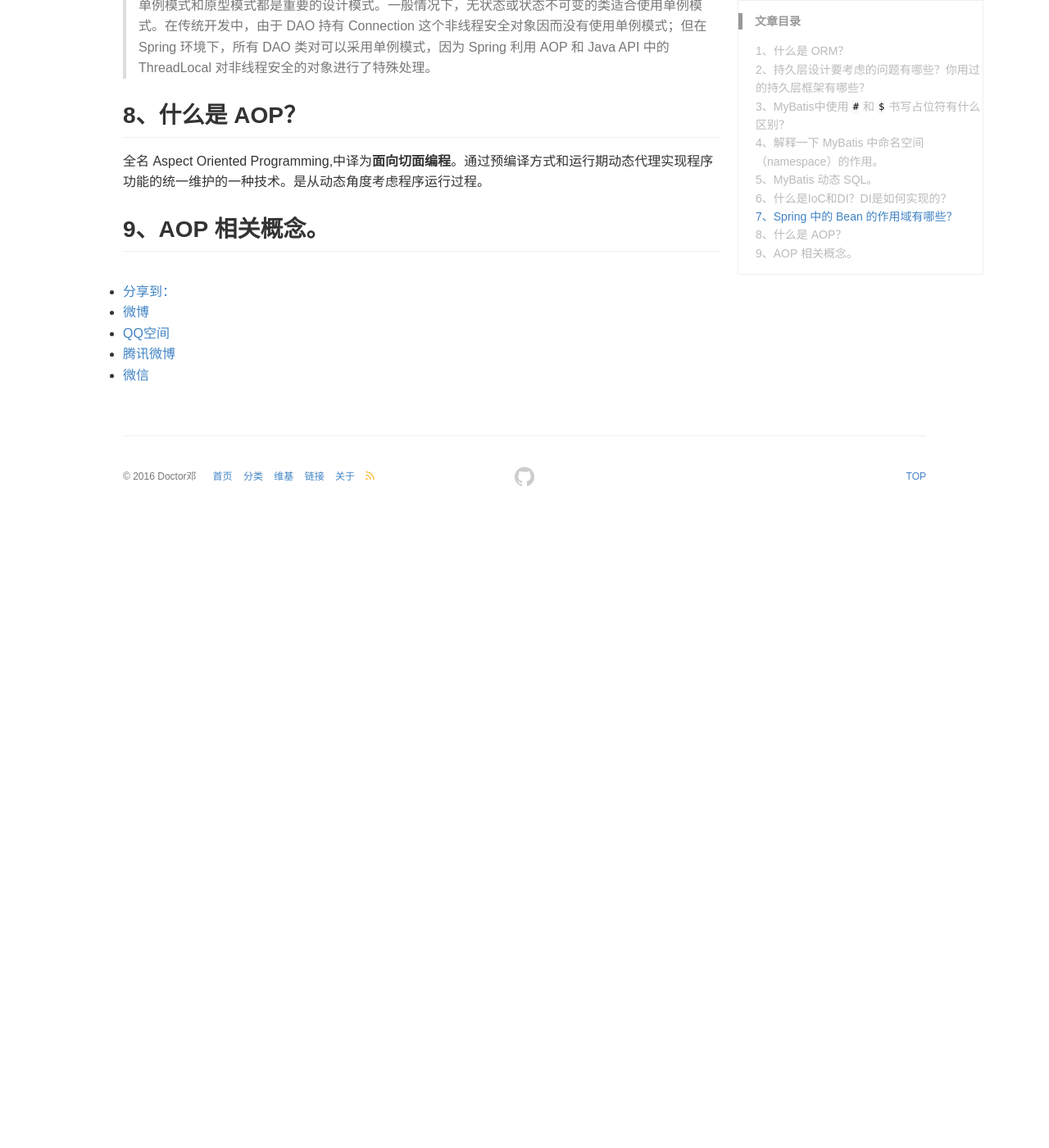
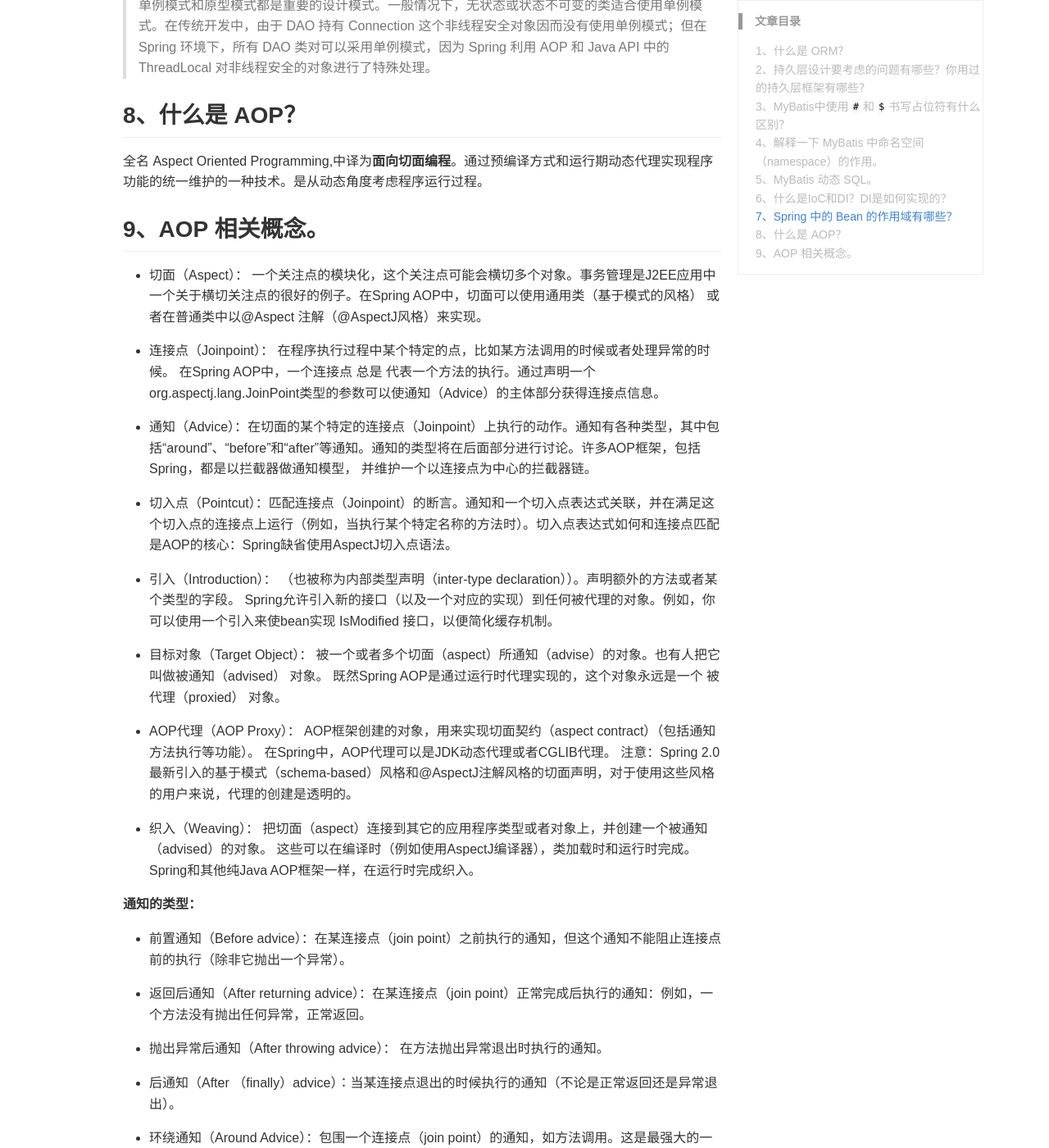
Before and after one commit to DoctorDeng/DoctorDeng.github.io, a Jekyll site: the page built from _posts/2016-09-18-java-SSM.md, in a window 1280 px wide and 1400 px high, scrolled down 5148 px. Shown: the whole window at 82% size. Built offline with Jekyll 4.4.1, drawn with Linux system fonts in a browser that asks for light colours; comment, search, counter and statistics services are not loaded; before the commit the page ends 5778 px from its top, so only the background shows below that; some of the changed text lies outside the part shown.

Commit message:
modify file

```diff
--- a/_posts/2016-09-18-java-SSM.md
+++ b/_posts/2016-09-18-java-SSM.md
@@ -195,3 +195,30 @@ IoC 叫控制反转，是 Inversion of Control 的缩写，DI（Dependency Injec
 全名 Aspect Oriented Programming,中译为**面向切面编程**。通过预编译方式和运行期动态代理实现程序功能的统一维护的一种技术。是从动态角度考虑程序运行过程。
 
 ## 9、AOP 相关概念。
+* 切面（Aspect）： 一个关注点的模块化，这个关注点可能会横切多个对象。事务管理是J2EE应用中一个关于横切关注点的很好的例子。在Spring AOP中，切面可以使用通用类（基于模式的风格） 或者在普通类中以@Aspect 注解（@AspectJ风格）来实现。
+
+*  连接点（Joinpoint）： 在程序执行过程中某个特定的点，比如某方法调用的时候或者处理异常的时候。 在Spring AOP中，一个连接点 总是 代表一个方法的执行。通过声明一个org.aspectj.lang.JoinPoint类型的参数可以使通知（Advice）的主体部分获得连接点信息。
+
+* 通知（Advice）：在切面的某个特定的连接点（Joinpoint）上执行的动作。通知有各种类型，其中包括“around”、“before”和“after”等通知。通知的类型将在后面部分进行讨论。许多AOP框架，包括Spring，都是以拦截器做通知模型， 并维护一个以连接点为中心的拦截器链。
+
+* 切入点（Pointcut）：匹配连接点（Joinpoint）的断言。通知和一个切入点表达式关联，并在满足这个切入点的连接点上运行（例如，当执行某个特定名称的方法时）。切入点表达式如何和连接点匹配是AOP的核心：Spring缺省使用AspectJ切入点语法。
+
+* 引入（Introduction）： （也被称为内部类型声明（inter-type declaration））。声明额外的方法或者某个类型的字段。 Spring允许引入新的接口（以及一个对应的实现）到任何被代理的对象。例如，你可以使用一个引入来使bean实现 IsModified 接口，以便简化缓存机制。
+
+* 目标对象（Target Object）： 被一个或者多个切面（aspect）所通知（advise）的对象。也有人把它叫做被通知（advised） 对象。 既然Spring AOP是通过运行时代理实现的，这个对象永远是一个 被代理（proxied） 对象。
+
+* AOP代理（AOP Proxy）： AOP框架创建的对象，用来实现切面契约（aspect contract）（包括通知方法执行等功能）。 在Spring中，AOP代理可以是JDK动态代理或者CGLIB代理。 注意：Spring 2.0最新引入的基于模式（schema-based）风格和@AspectJ注解风格的切面声明，对于使用这些风格的用户来说，代理的创建是透明的。
+
+* 织入（Weaving）： 把切面（aspect）连接到其它的应用程序类型或者对象上，并创建一个被通知（advised）的对象。 这些可以在编译时（例如使用AspectJ编译器），类加载时和运行时完成。 Spring和其他纯Java AOP框架一样，在运行时完成织入。
+
+**通知的类型：**
+
+* 前置通知（Before advice）：在某连接点（join point）之前执行的通知，但这个通知不能阻止连接点前的执行（除非它抛出一个异常）。
+
+* 返回后通知（After returning advice）：在某连接点（join point）正常完成后执行的通知：例如，一个方法没有抛出任何异常，正常返回。
+
+* 抛出异常后通知（After throwing advice）： 在方法抛出异常退出时执行的通知。
+
+* 后通知（After （finally）advice）：当某连接点退出的时候执行的通知（不论是正常返回还是异常退出）。
+
+* 环绕通知（Around Advice）：包围一个连接点（join point）的通知，如方法调用。这是最强大的一种通知类型。 环绕通知可以在方法调用前后完成自定义的行为。它也会选择是否继续执行连接点或直接返回它们自己的返回值或抛出异常来结束执行。
```
